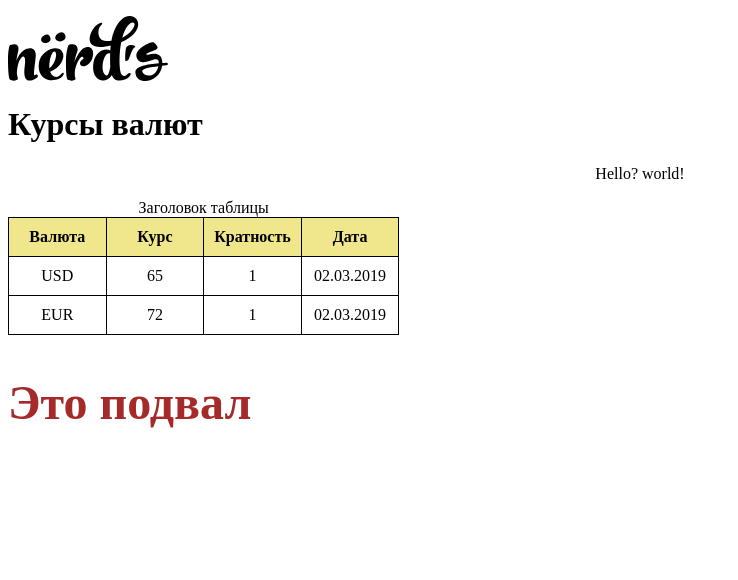
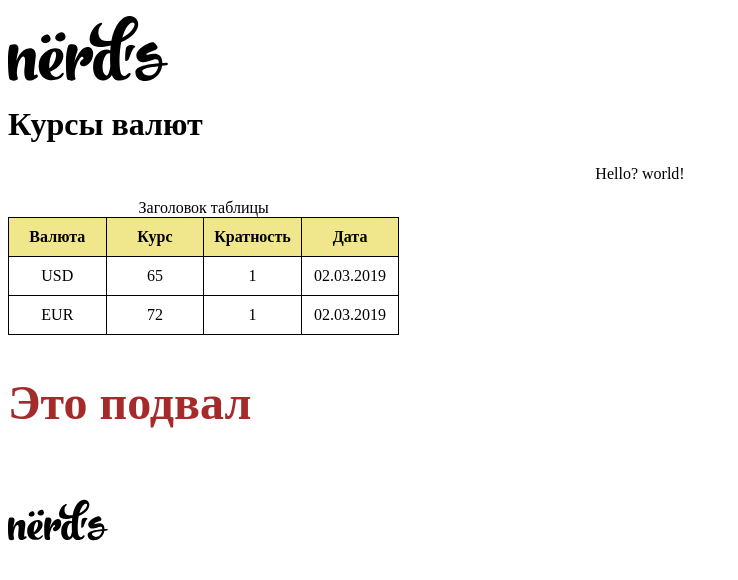
Before and after one commit to harisov-r/test-html, a plain HTML site: page index.html in a window 1280 px wide. Shown: the whole page, without its empty margins (0-738 px from the left). Drawn offline with Linux system fonts and the light colour scheme.

Commit message:
создал ветку и картинку в подвал добавил

```diff
--- a/index.html
+++ b/index.html
@@ -39,6 +39,7 @@
     </main>
     <footer>
         <h2>Это подвал</h2>
+        <img src="img/logo.svg" width="100" height="100" alt="логотипчик">
     </footer>
 </body>
 </html>
```
